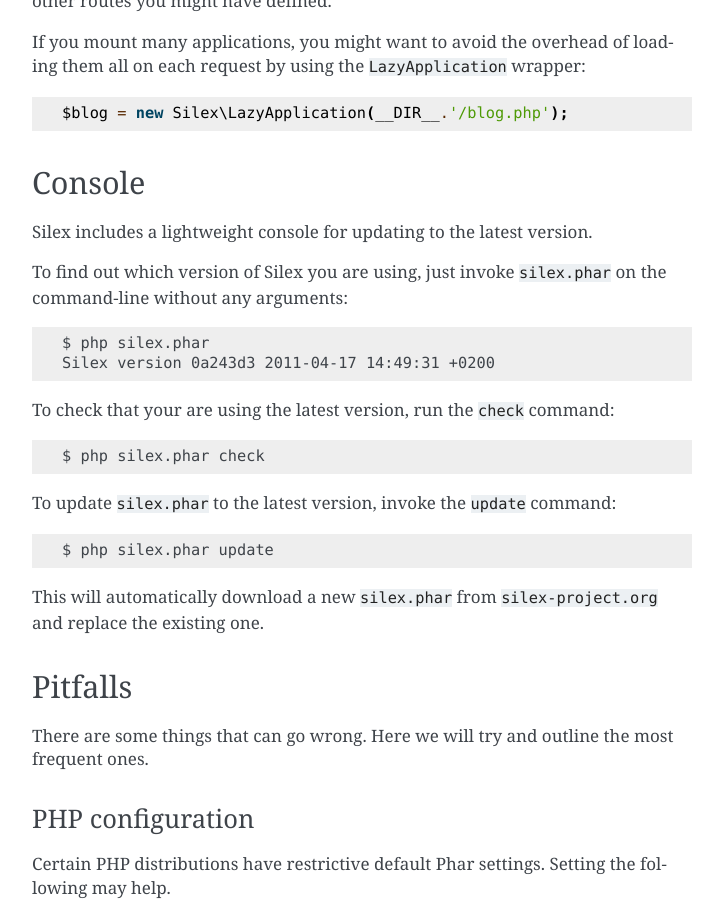
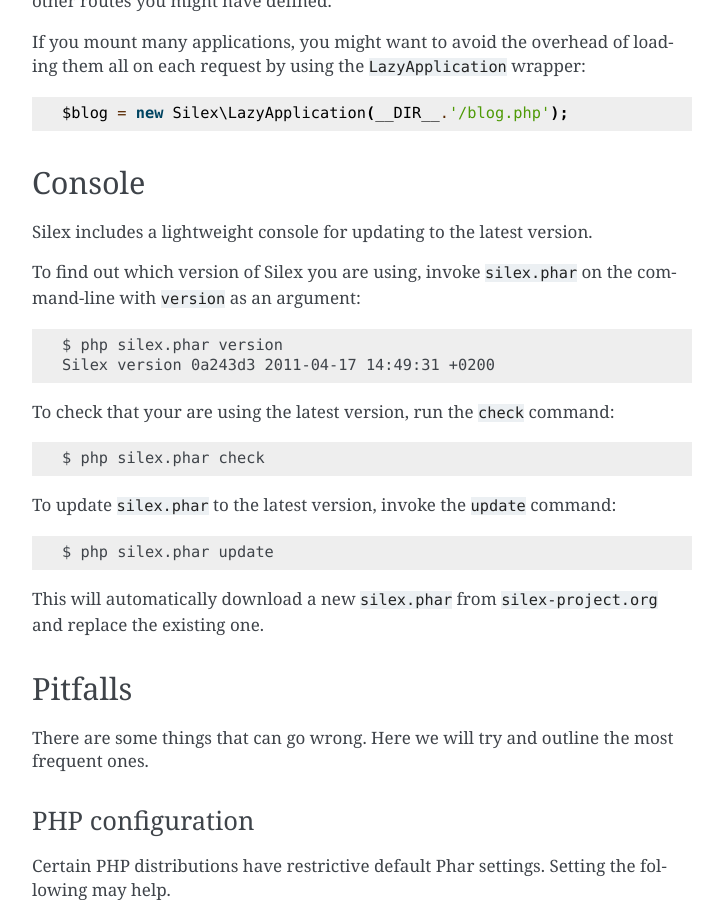
Before and after one commit to silexphp/Silex, a Sphinx documentation site: the page built from doc/usage.rst, in a window 1280 px wide and 900 px high, scrolled down 9780 px. Shown: the whole window, without its empty margins (388-1111 px from the left). Built offline with Sphinx 7.4.7, drawn with Linux system fonts in a browser that asks for light colours.

Commit message:
fixed a regression where the Silex.phar could not be used anymore to simulate requests on the CLI

```diff
--- a/doc/usage.rst
+++ b/doc/usage.rst
@@ -481,12 +481,12 @@
 Silex includes a lightweight console for updating to the latest
 version.
 
-To find out which version of Silex you are using, just invoke
-``silex.phar`` on the command-line without any arguments:
+To find out which version of Silex you are using, invoke ``silex.phar`` on the
+command-line with ``version`` as an argument:
 
 .. code-block:: text
 
-    $ php silex.phar
+    $ php silex.phar version
     Silex version 0a243d3 2011-04-17 14:49:31 +0200
 
 To check that your are using the latest version, run the ``check`` command:
```
Also changed, not shown: 1 other file.
